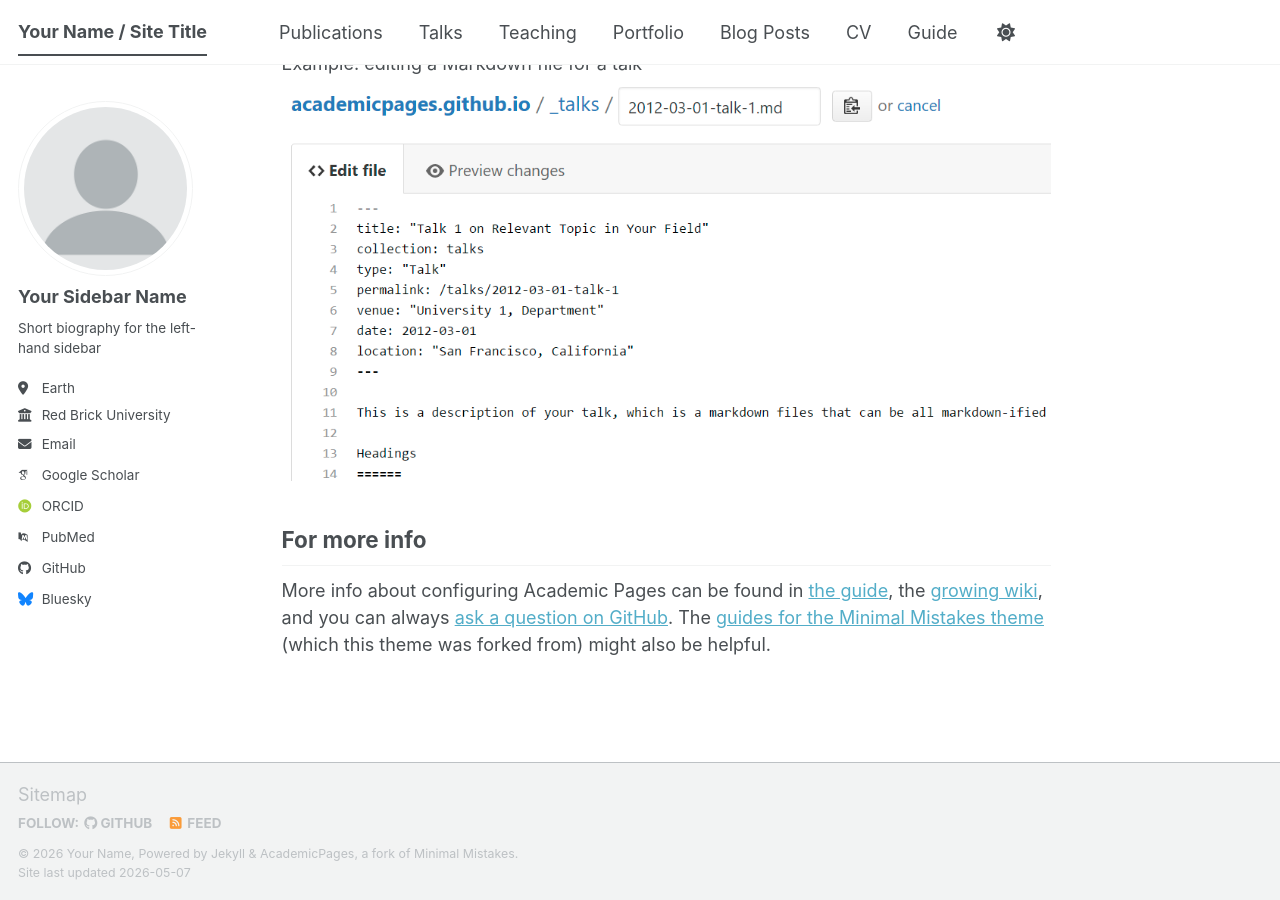
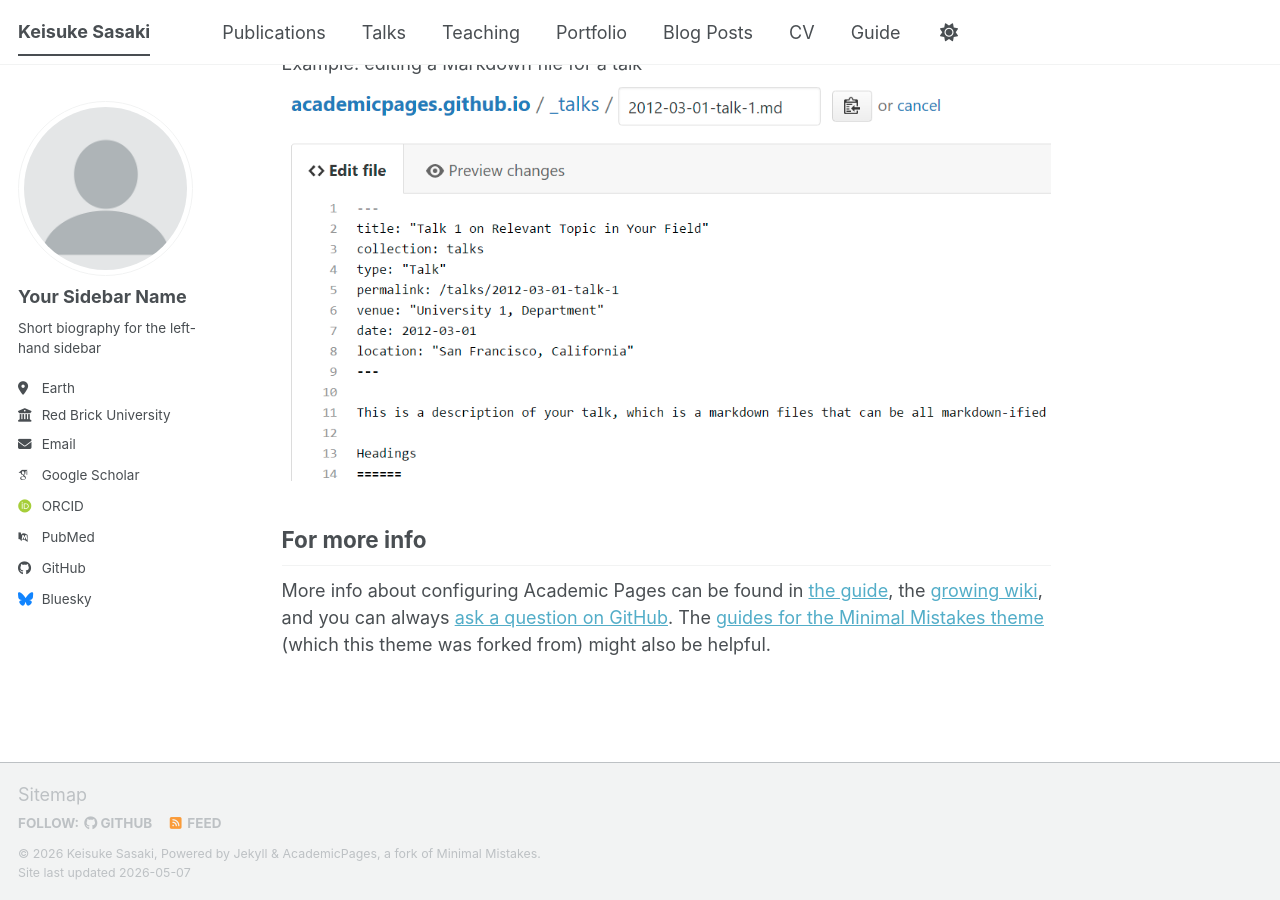
Before and after one commit to ksasaki-stats/ksasaki-stats.github.io, a Jekyll site: the page built from _pages/about.md, in a window 1280 px wide and 900 px high, scrolled down 2720 px. Built offline with Jekyll 4.4.1, drawn with Linux system fonts in a browser that asks for light colours; some web fonts are replaced; a script bundle is joined from its source files by our own code; library files that are not in the unit come from our copies; some of the changed lines change nothing that is shown.

Commit message:
Update _config.yml

```diff
--- a/_config.yml
+++ b/_config.yml
@@ -8,15 +8,14 @@
 
 # Basic Site Settings
 locale                   : "en-US"
-site_theme               : "default" # The available themes options are "default", "air", "sunrise", "mint", "dirt" and "contrast"
-title                    : "Your Name / Site Title"
+site_theme               : "default"
+title                    : "Keisuke Sasaki"
 title_separator          : "-"
-name                     : &name "Your Name"
-description              : &description "Your Name's academic portfolio"   # Update this with a general description of your site, this is the default if not overridden by a page
-url                      : https://academicpages.github.io # The base hostname & protocol for your site e.g. "https://[your GitHub username].github.io",
-                                                           # or if you already have some other page hosted on Github then use "https://[your GitHub username].github.io/[Your Repo Name]"
-baseurl                  : "" # the subpath of your site, e.g. "/blog"
-repository               : "academicpages/academicpages.github.io"
+name                     : "Keisuke Sasaki"
+description              : "Personal academic website"
+url                      : "https://ksasaki-stats.github.io"
+baseurl                  : ""
+repository               : "ksasaki-stats/ksasaki-stats.github.io"
 
 # Site Author - The following control what appear as part of the author content on the side bar.
 #               If a field is blank the icon and link will not appear, otherwise it will be shown.
```
